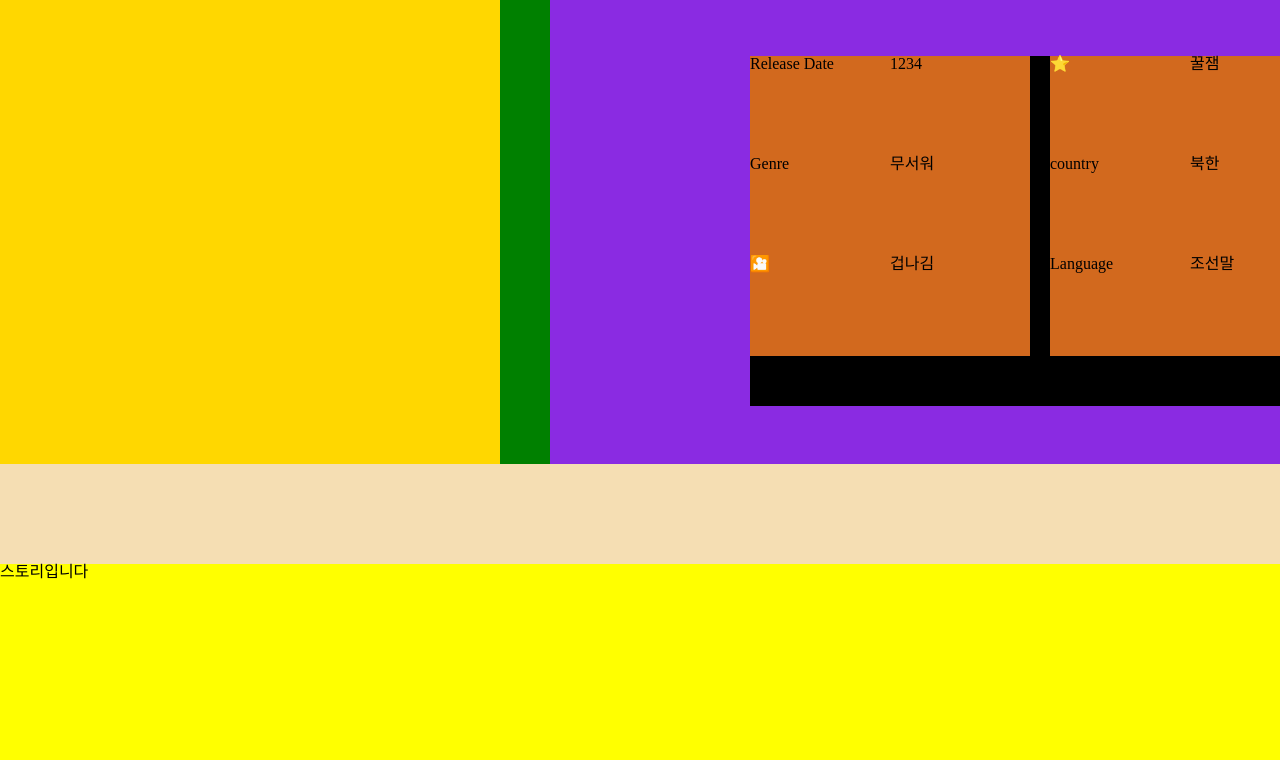
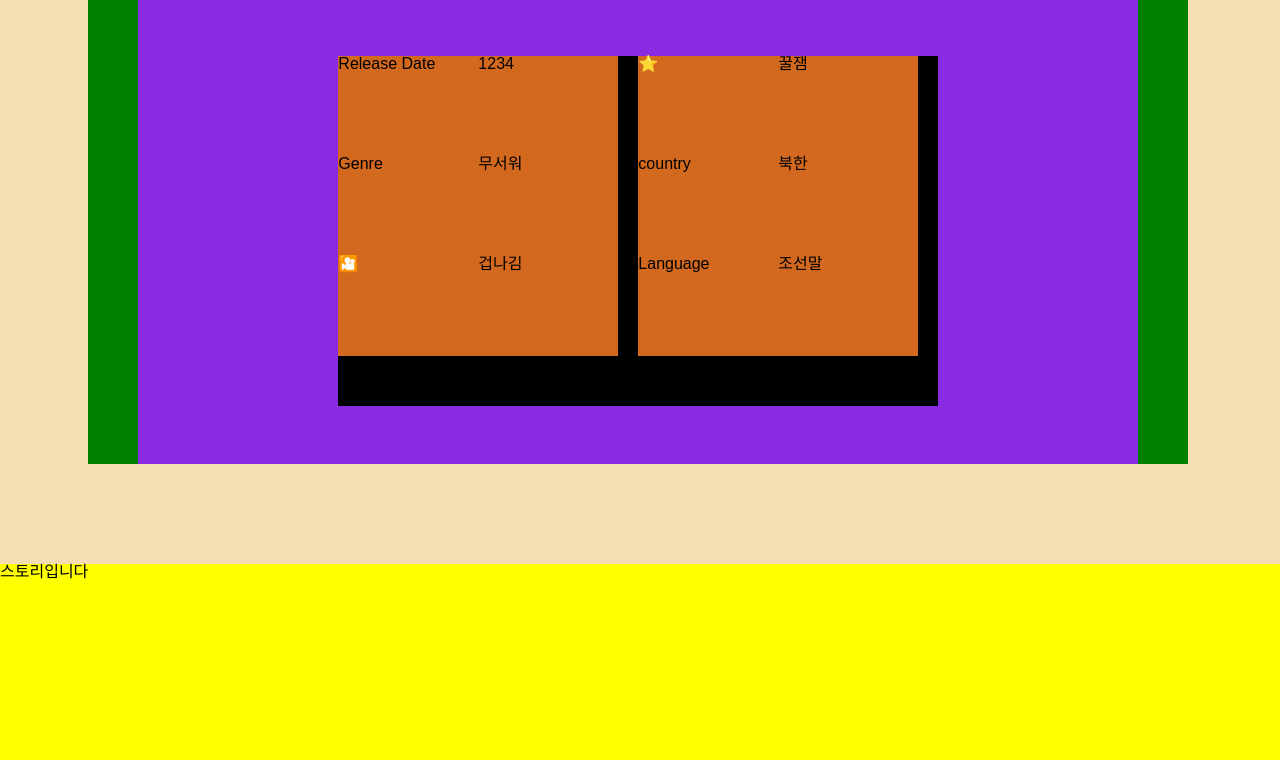
Before and after one commit to hyewon-han/team_search_movie, a plain HTML site: page movie.html in a window 1280 px wide. Shown: the part 436-1196 px from the top of the page. Drawn offline with nearby package versions, Linux system fonts and the light colour scheme; no server answers.

Commit message:
main pull

```diff
--- a/css/detail.css
+++ b/css/detail.css
@@ -15,7 +15,7 @@ header {
     flex-direction: row;
 }
 
-figure {
+.poster {
     width: 500px;
     height: 700px;
     background-color: gold;
@@ -50,7 +50,6 @@ figure {
     width: 1000px;
     height: 600px;
     background-color: blueviolet;
-
     display: flex;
     flex-direction: row;
     align-items: center;
--- a/css/style.css
+++ b/css/style.css
@@ -4,6 +4,7 @@
 @import "movie-card.css";
 @import "search.css";
 @import "topbtn.css";
+@import "detail.css";
 
 body {
   font-family: "Nanum Gothic", sans-serif;
@@ -30,6 +31,7 @@ img {
   align-items: center;
   height: 100px;
 }
+
 .title__text {
   font-size: 32px;
   font-weight: 1000;
--- a/js/content.js
+++ b/js/content.js
@@ -5,14 +5,14 @@ const poster = document.querySelector('.movie-poster')
 const title = document.querySelector('.movie-title')
 const tagline = document.querySelector('.movie-tagline')
 const inner = document.querySelectorAll('dt')
-const inneContent = Array.from(inner)
+const inneContent = Array.from(inner)//nodelist를 array로
 const overview = document.querySelector('.movie-overview')
 
 
 async function generateMovieContent() {
   const movie = await fetchMovieContent();
 
-  poster.innerHTML = `<img src="https://image.tmdb.org/t/p/w500/${movie.poster_path}" alt="...">`
+  poster.innerHTML = `<img src="https://image.tmdb.org/t/p/w500/${movie.poster_path}" class="poster" alt="...">`
 
   title.innerText = movie.title
   tagline.innerText = movie.tagline
@@ -24,27 +24,12 @@ async function generateMovieContent() {
   });
   console.log(genres)
   inneContent[3].innerText = genres
-
-
   inneContent[5].innerText = `${movie.runtime} Minutes`
   inneContent[7].innerText = movie.vote_average
   inneContent[9].innerText = movie.production_countries[0].name
   inneContent[11].innerText = movie.spoken_languages[0].english_name
 
   overview.innerText = movie.overview
-
-
-
-  // console.log(movie);
-  // console.log(movie.popularity);
-  // console.log(movie.vote_average);
-  // console.log(movie.spoken_languages[0].english_name);
-  // console.log(movie.runtime);
-  // console.log(movie.production_countries[0].name);
-  // console.log(movie.tagline);
-  // console.log(movie.release_date);
-  // console.log(movie.title);
-  // console.log(movie.genres);
 }
 
 generateMovieContent();
--- a/movie.html
+++ b/movie.html
@@ -6,8 +6,7 @@
   <meta name="viewport" content="width=device-width, initial-scale=1.0" />
   <title>상세페이지</title>
   <script src="js/content.js" type="module"></script>
-  <link rel="stylesheet" href="./css/reset.css">
-  <link rel="stylesheet" href="./css/detail.css">
+  <link rel="stylesheet" href="./css/style.css">
 </head>
 
 <body>
```
